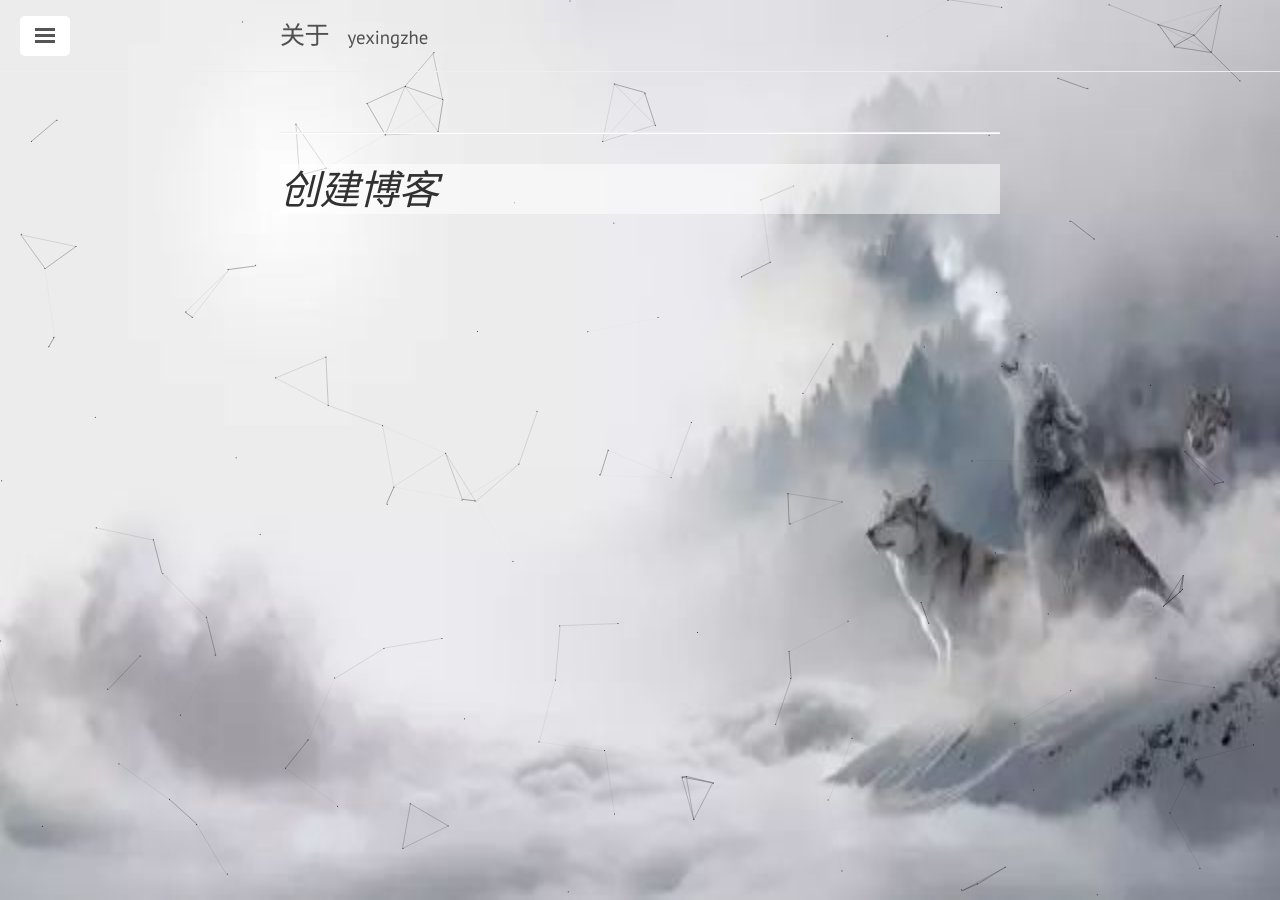
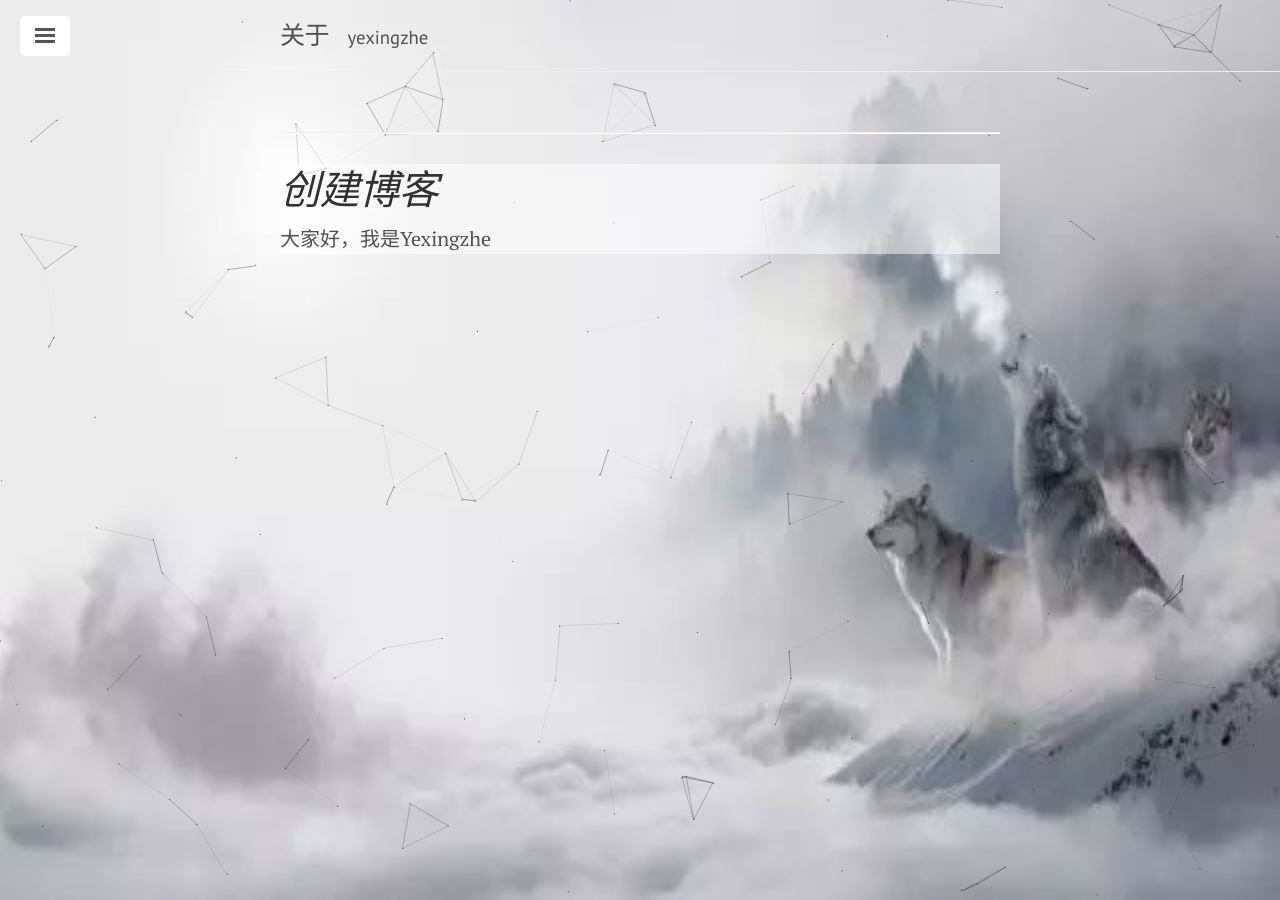
Before and after one commit to yexingzhe123/yexingzhe123.github.io, a Jekyll site: the page built from about/index.html, in a window 1280 px wide. Built offline with Jekyll 4.4.1, drawn with Linux system fonts in a browser that asks for light colours; comment, search, counter and statistics services are not loaded.

Commit message:
Update index.html

```diff
--- a/about/index.html
+++ b/about/index.html
@@ -8,7 +8,7 @@ title: 关于
 <div id="divx" class="wenzibeijin"">
 <div style="opacity:1;">
 <h1><i>创建博客</i></h1>
-
+大家好，我是Yexingzhe
 
 </div>
 </div>
```
